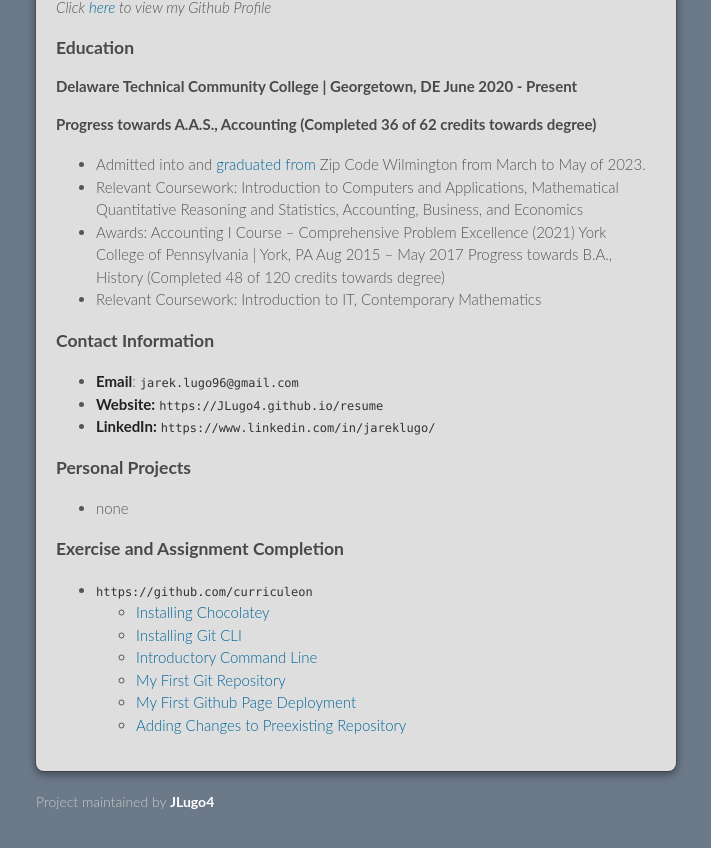
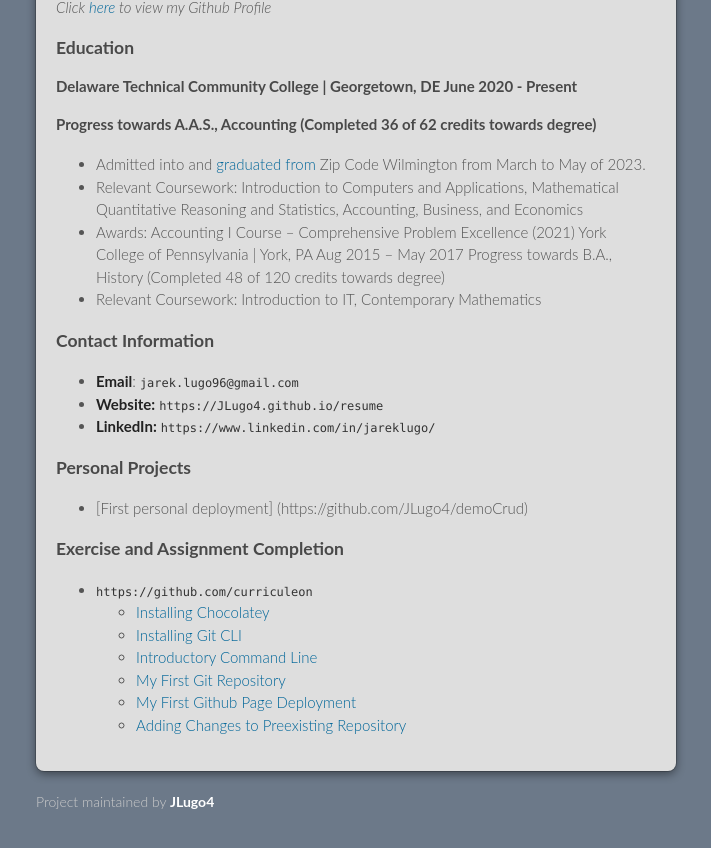
Before and after one commit to JLugo4/JLugo4, a Jekyll site: the page built from index.md, in a window 1280 px wide, cut to the strip 348-1230 px from the top of the page. Shown: the top 848 px of the strip, without its empty margins (284-995 px from the left). Built offline with Jekyll 4.4.1, drawn with Linux system fonts in a browser that asks for light colours; our own code applies the rules of GitHub Pages for plain Markdown files; the repository's description, which GitHub fills in, is left out.

Commit message:
Minor addition

```diff
--- a/index.md
+++ b/index.md
@@ -39,7 +39,7 @@ _Click [here](https://github.com/{{ username }}) to view my Github Profile_
 * **LinkedIn:** [`{{ linkedin }}`]({{ linkedin }})
 
 ### Personal Projects
-* none
+* [First personal deployment] (https://github.com/JLugo4/demoCrud)
 
 ### Exercise and Assignment Completion
 * [`https://github.com/curriculeon`](https://github.com/curriculeon)
```
